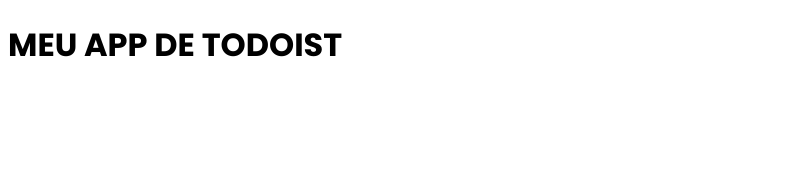
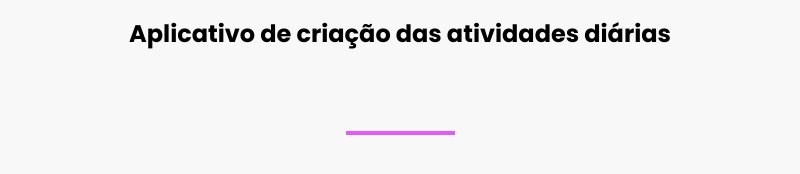
Before and after one commit to DuCostaVital/todoist-electronjs, an Electron app: page index.html in a window 800 px wide. Drawn offline with Linux system fonts and the light colour scheme.

Commit message:
adicionando a tag HR

```diff
--- a/index.html
+++ b/index.html
@@ -7,7 +7,10 @@
     <title>todo list</title>
 </head>
 <body>
-    <h1>MEU APP DE TODOIST</h1>
+    <!---titulo da aplicação-->
+    <h1>Aplicativo de criação  das atividades diárias</h1>
 
+    <!--traço de divisão-->
+    <hr>
 </body>
 </html>
--- a/style.css
+++ b/style.css
@@ -1,3 +1,17 @@
 body{
-font-family: 'Poppins';
+ background: #f8f8f8;
+ font-family: 'Poppins' , sans-serif;
+ text-align: center;
 }
+
+h1{
+    font-size: 24px;
+}
+
+hr{
+
+    width: 105px;
+    border: 2px solid #E559F9;
+    margin-top: 80px;
+
+}
```
